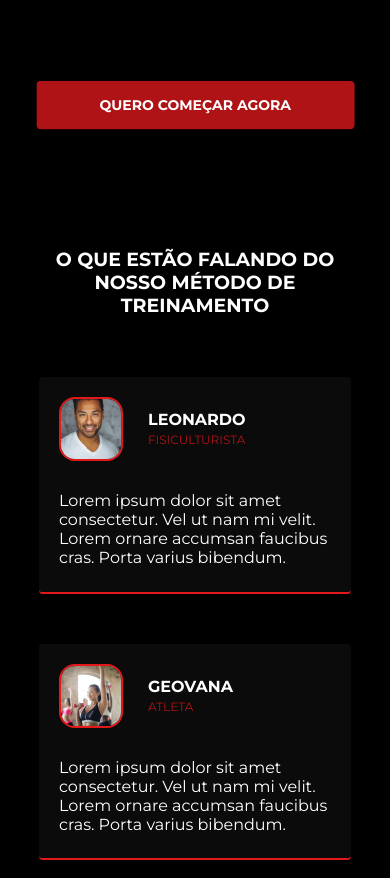
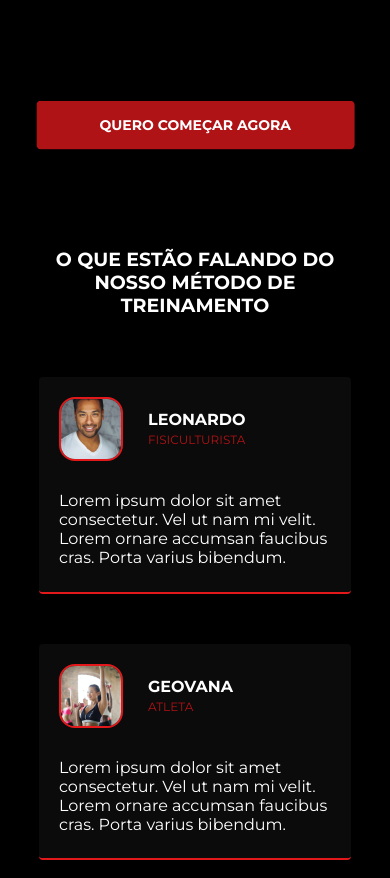
Before and after one commit to Kauasampaio96/web-design-fabrica, a plain HTML site: page index.html in a window 390 px wide. Shown: the part 2361-3239 px from the top of the page. Drawn offline with Linux system fonts and the light colour scheme.

Commit message:
alt margin button cards da section 2 (linha: 657)

```diff
--- a/css/style.css
+++ b/css/style.css
@@ -654,7 +654,7 @@ header{
     }
 
     .sc2-how .how-cards .button-popup{
-        margin-bottom: 40px;
+        margin: 0 0 20px 0;
     }
 
     .sc2-how .how-depoimentos{
```
